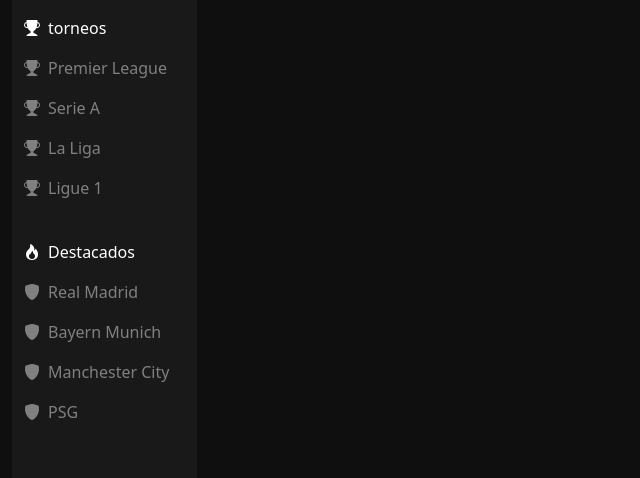
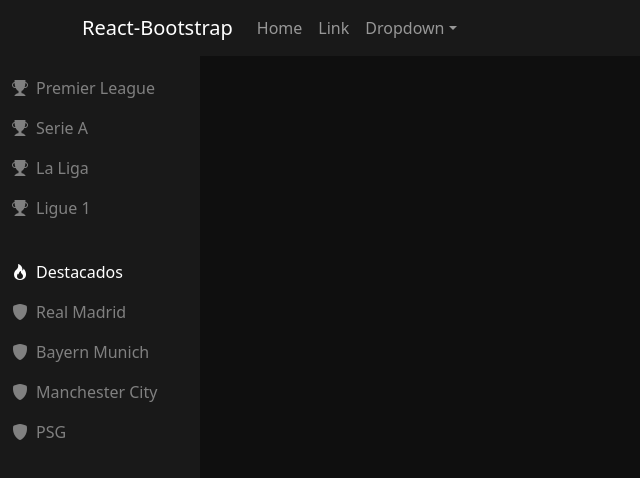
Before and after one commit to javieruncos/futbol-video, a React (Vite) app: page /ligas/1 in a window 1280 px wide. Shown: the top 478 px of the page, without its empty margins (0-640 px from the left). Built offline with nearby package versions, Linux system fonts and the light colour scheme.

Commit message:
cambios en los estilos del menu lateral

```diff
--- a/src/App.css
+++ b/src/App.css
@@ -1,4 +1,9 @@
 .App{
     color: white;
     background-color: #0f0f0f;
+    margin: 0;
 }
+
+.col-lg-10{
+    padding-left: 0;
+}
--- a/src/App.jsx
+++ b/src/App.jsx
@@ -4,24 +4,22 @@
 import "bootstrap-icons/font/bootstrap-icons.css";
 import Inicio from './Components/view/Inicio';
 import MenuLateral from './Components/common/MenuLateral';
+import Menu from './Components/common/Menu';
 
 function App() {
 
   return (
     <>
       <div className='App'>
-        <div className='row container-fluid'>
-          <div className='col-12 col-lg-2 col-lg-2'>
+        <BrowserRouter>
+          <Menu></Menu>
+          <div className='d-flex'>
             <MenuLateral></MenuLateral>
+            <Routes>
+              <Route path="/" element={<Inicio />} />
+            </Routes>
           </div>
-          <div className='col-12 col-lg-10 col-lg-10'>
-            <BrowserRouter>
-              <Routes>
-                <Route path="/" element={<Inicio />} />
-              </Routes>
-            </BrowserRouter>
-          </div>
-        </div>
+        </BrowserRouter>
       </div>
     </>
   )
--- a/src/Components/Ui/PortadaMenu.jsx
+++ b/src/Components/Ui/PortadaMenu.jsx
@@ -4,7 +4,7 @@
 const PortadaMenu = () => {
     return (
         <>
-            <div className='portadaMenu my-3'>
+            <div className='portadaMenu mt-5'>
                 <img src="https://images.alphacoders.com/510/510026.jpg" alt="" />
                 <div className='capa-portada'>
                     <div className='row'>
@@ -12,7 +12,7 @@
                             <div className='container pt-4'>
                                 <h1 className='display-4 fw-bold'>Sport Resultados</h1>
                                 <p>Lorem ipsum dolor sit amet consectetur adipisicing elit. Corrupti, dignissimos!</p>
-                                <button className='btn btn-secondary w-50'>Ver todos</button>
+                                <button className='btn btn-secondary w-25'>Ver todos</button>
                             </div>
                         </div>
                         <div className='col-12 col-md-6 col-lg-6'>
--- /dev/null
+++ b/src/Components/common/Menu.jsx
@@ -0,0 +1,34 @@
+import React from 'react';
+import "../../assets/style/Menu.css";
+import { Container, Nav, Navbar, NavDropdown } from 'react-bootstrap';
+const Menu = () => {
+    return (
+        <>
+            <Navbar expand="lg" className="navbar-dark">
+                <Container>
+                    <Navbar.Brand href="#home">React-Bootstrap</Navbar.Brand>
+                    <Navbar.Toggle aria-controls="basic-navbar-nav" />
+                    <Navbar.Collapse id="basic-navbar-nav">
+                        <Nav className="me-auto">
+                            <Nav.Link href="#home">Home</Nav.Link>
+                            <Nav.Link href="#link">Link</Nav.Link>
+                            <NavDropdown title="Dropdown" id="basic-nav-dropdown">
+                                <NavDropdown.Item href="#action/3.1">Action</NavDropdown.Item>
+                                <NavDropdown.Item href="#action/3.2">
+                                    Another action
+                                </NavDropdown.Item>
+                                <NavDropdown.Item href="#action/3.3">Something</NavDropdown.Item>
+                                <NavDropdown.Divider />
+                                <NavDropdown.Item href="#action/3.4">
+                                    Separated link
+                                </NavDropdown.Item>
+                            </NavDropdown>
+                        </Nav>
+                    </Navbar.Collapse>
+                </Container>
+            </Navbar>
+        </>
+    );
+};
+
+export default Menu;
--- a/src/Components/view/Inicio.jsx
+++ b/src/Components/view/Inicio.jsx
@@ -18,9 +18,9 @@
 
 
     return (
-        <div className='mainInicio mt-4'>
+        <div className='mainInicio mt-4 container'>
             <PortadaMenu></PortadaMenu>
-            <div className='mt-3'>
+            <div className='mt-4'>
                 <Categorias categoria={"ITALY: Serie A"} arrleloVideos={arrleloVideos} nombre={"Serie A"}></Categorias>
             </div>
             <div className='mt-3'>
@@ -36,7 +36,7 @@
                 </div>
             </div>
             <div className='mt-3'>
-                <Categorias categoria={"ARGENTINA: Liga Profesional, Round 2"} arrleloVideos={arrleloVideos} nombre={"Liga Profesional"}></Categorias>
+                <Categorias categoria={"FRANCE: Ligue 1"} arrleloVideos={arrleloVideos} nombre={"Ligue 1"}></Categorias>
             </div>
 
         </div>
--- /dev/null
+++ b/src/assets/style/Menu.css
@@ -0,0 +1,8 @@
+.navbar{
+    width: 100%;
+    background-color: #191919;
+    color: white;
+    position: fixed;
+    top: 0;
+    z-index: 999;
+}
--- a/src/assets/style/MenuLateral.css
+++ b/src/assets/style/MenuLateral.css
@@ -1,9 +1,10 @@
 .menuLateral{
     height: 100vh;
-    width: 100%;
+    width:200px;
     background-color:#191919;
     position: sticky;
-    top: 20px;
+    top: 0px;
+    padding-top: 20px;
 }
 
 .ligas{
```
